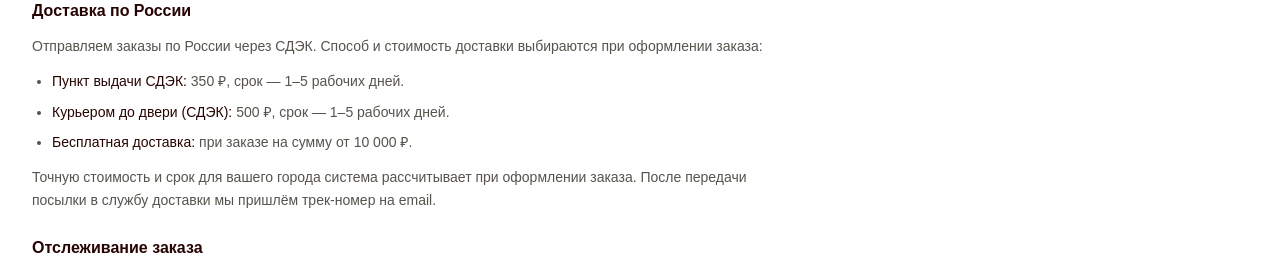
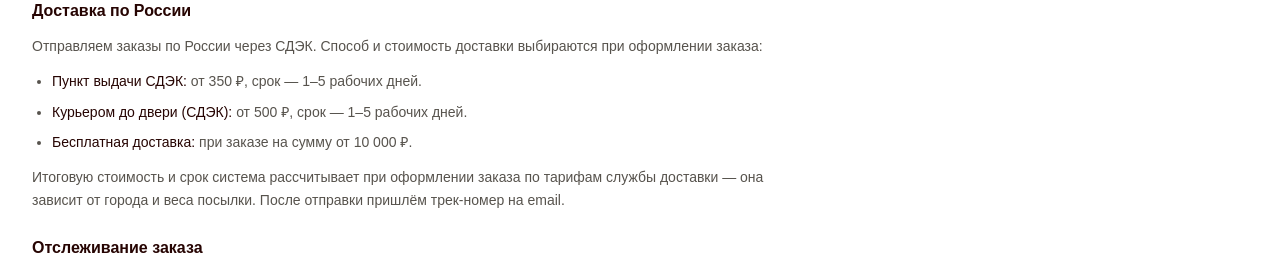
Before and after one commit to lnostranec/Nega, a Next.js app: page /delivery in a window 1280 px wide. Shown: the part 246-508 px from the top of the page. Built offline with nearby package versions, Linux system fonts and the light colour scheme; no server answers; the database is empty; a web font is replaced by a local one.

Commit message:
Доставка: стоимость указывается как «от», итог считает оформление

```diff
--- a/src/app/(shop)/delivery/page.tsx
+++ b/src/app/(shop)/delivery/page.tsx
@@ -25,20 +25,20 @@ export default async function DeliveryPage() {
             <span className="font-medium text-[#260402]">
               Пункт выдачи СДЭК:
             </span>{" "}
-            {formatPrice(settings.pvzBaseCost)}, срок — 1–5 рабочих дней.
+            от {formatPrice(settings.pvzBaseCost)}, срок — 1–5 рабочих дней.
           </li>
           <li>
             <span className="font-medium text-[#260402]">
               Курьером до двери (СДЭК):
             </span>{" "}
-            {formatPrice(settings.courierBaseCost)}, срок — 1–5 рабочих дней.
+            от {formatPrice(settings.courierBaseCost)}, срок — 1–5 рабочих дней.
           </li>
           {yandexEnabled && (
             <li>
               <span className="font-medium text-[#260402]">
                 Яндекс Доставка:
               </span>{" "}
-              {formatPrice(settings.yandexBaseCost)}, срок — 1–5 рабочих дней.
+              от {formatPrice(settings.yandexBaseCost)}, срок — 1–5 рабочих дней.
             </li>
           )}
           {settings.freeDeliveryFrom !== null &&
@@ -52,9 +52,9 @@ export default async function DeliveryPage() {
             )}
         </ul>
         <p>
-          Точную стоимость и срок для вашего города система рассчитывает при
-          оформлении заказа. После передачи посылки в службу доставки мы пришлём
-          трек-номер на email.
+          Итоговую стоимость и срок система рассчитывает при оформлении заказа по
+          тарифам службы доставки — она зависит от города и веса посылки. После
+          отправки пришлём трек-номер на email.
         </p>
       </InfoPage.Section>
 
```
